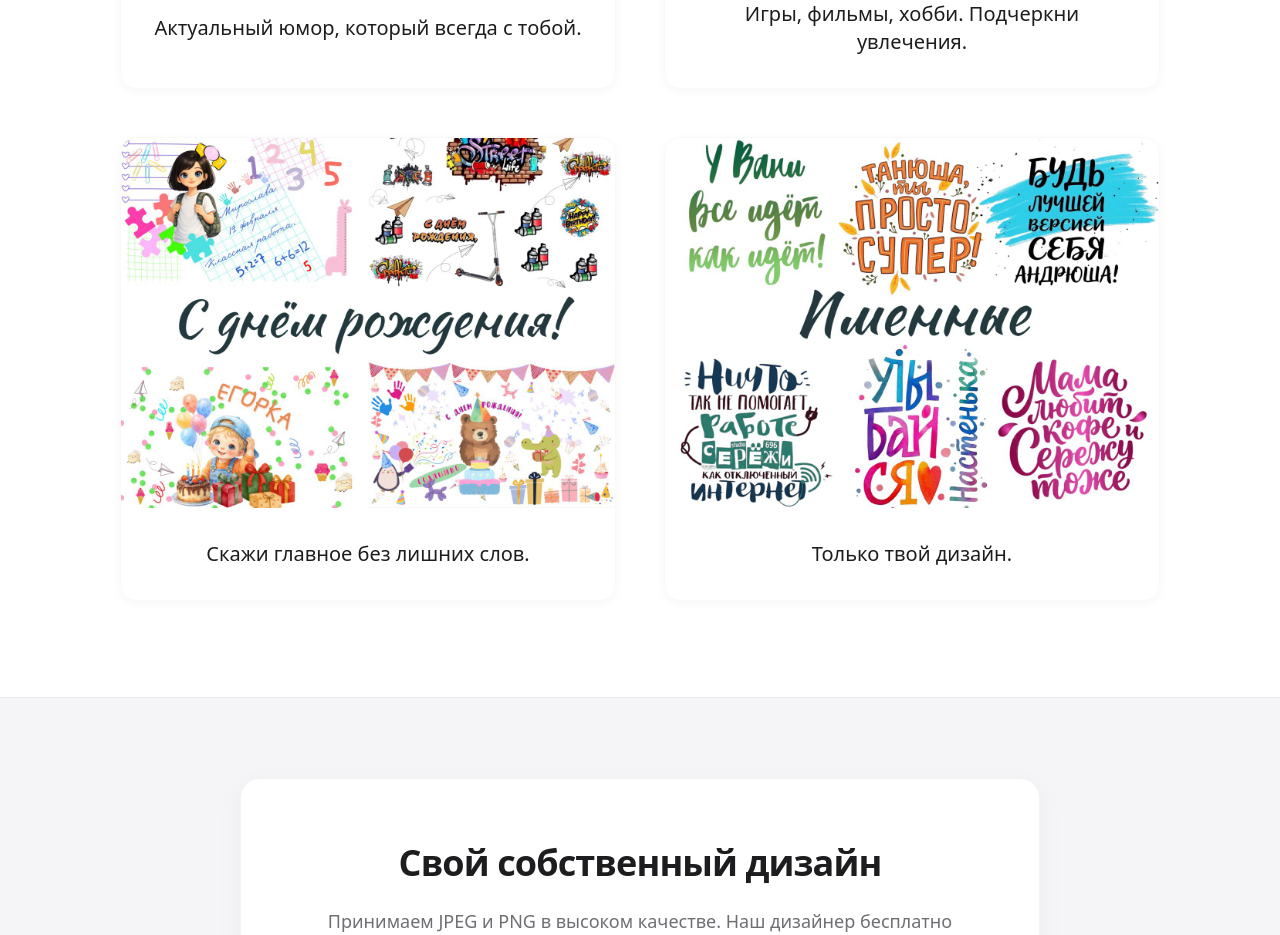
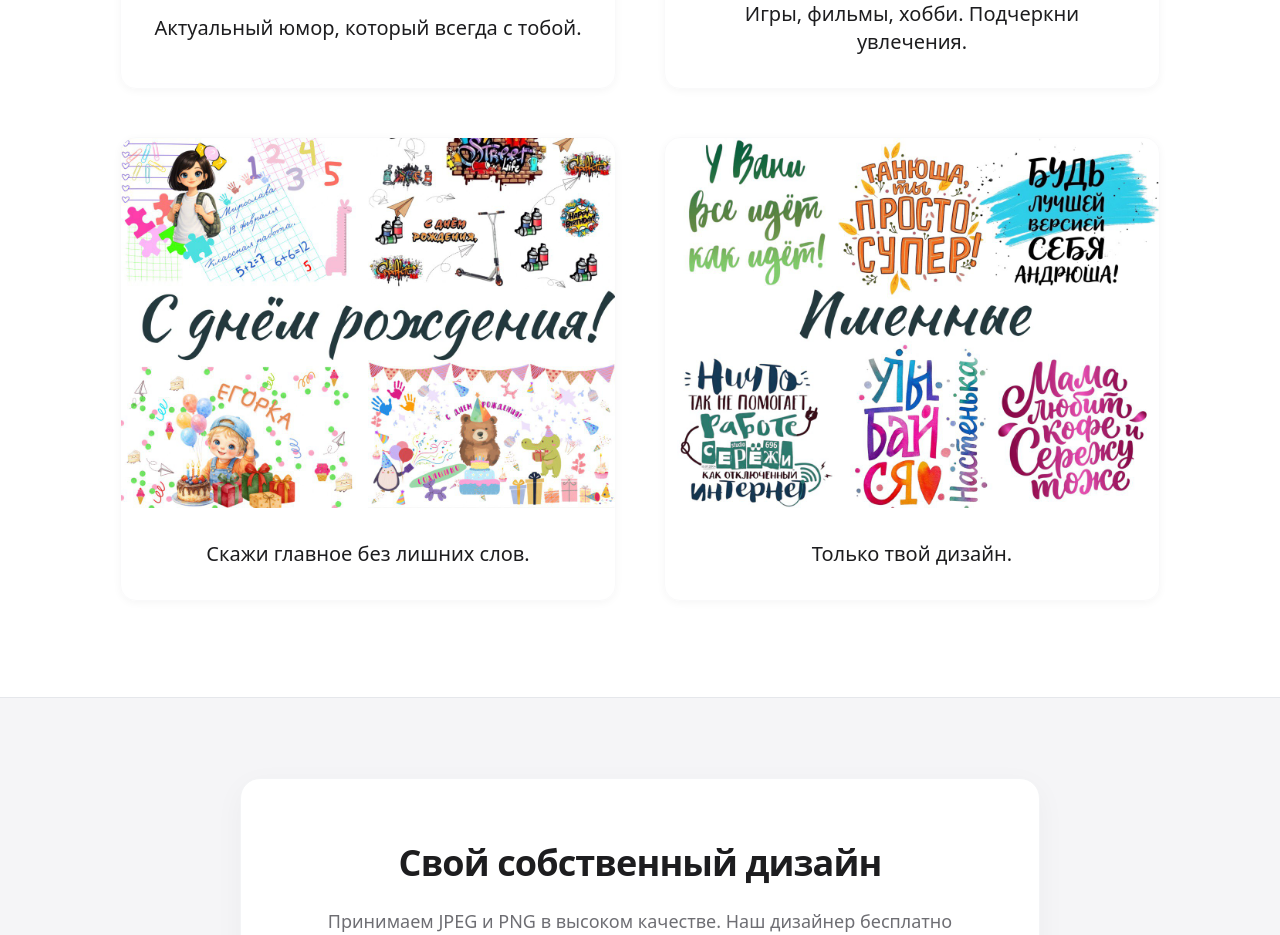
Before and after one commit to buksaandrey-ui/studio696, a Next.js app: page /prints in a window 1280 px wide. Shown: the part 900-1835 px from the top of the page. Built offline with nearby package versions, Linux system fonts and the light colour scheme.

Commit message:
Update Prints_grats image to new jpeg

```diff
--- a/src/app/prints/page.tsx
+++ b/src/app/prints/page.tsx
@@ -7,7 +7,7 @@ export default function PrintsPage() {
     const categories = [
         { image: "/images/Prints_mem.jpeg", text: "Актуальный юмор, который всегда с тобой." },
         { image: "/images/Prints_theme.jpeg", text: "Игры, фильмы, хобби. Подчеркни увлечения." },
-        { image: "/images/Prints_grats.jpg", text: "Скажи главное без лишних слов." },
+        { image: "/images/Prints_grats.jpeg", text: "Скажи главное без лишних слов." },
         { image: "/images/Prints_name.jpeg", text: "Только твой дизайн." },
     ];
 
```
Also changed, not shown: public/images/Prints_grats.jpeg (added), public/images/Prints_grats.jpg (deleted).
